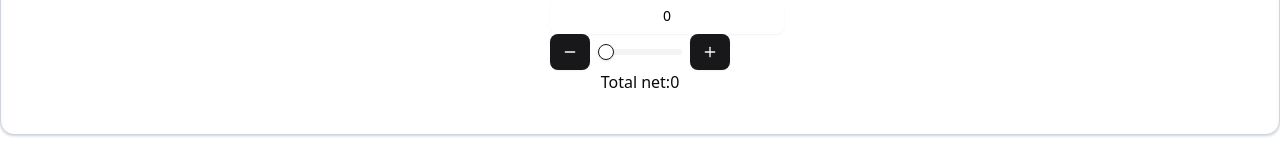
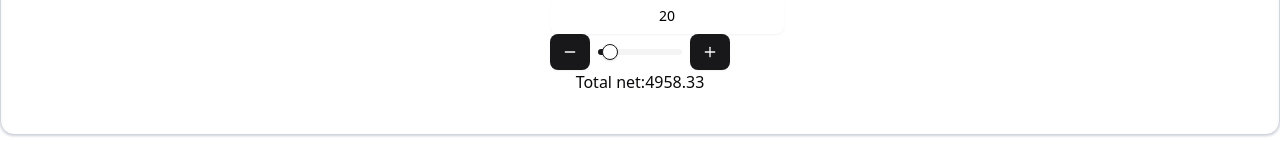
Before and after one commit to theoxnt/finanz, a React (Vite) app: page /tjm in a window 1280 px wide. Shown: the part 459-619 px from the top of the page. Built offline with nearby package versions, Linux system fonts and the light colour scheme.

Commit message:
calcul du net Total corrigé et utilisation du hook useEffect ajoutée

```diff
--- a/src/pages/Tjm.tsx
+++ b/src/pages/Tjm.tsx
@@ -7,15 +7,15 @@ import {
   CardTitle,
 } from "@/components/ui/card"
 import { useNavigate } from "react-router-dom";
-import { useState } from "react";
+import { useEffect, useState } from "react";
 
 
 export default function TJM() {
 
-  const [TJMvalue, setTJMvalue] = useState(0);
+  const [TJMvalue, setTJMvalue] = useState(350);
   const [inclTVA, setInclTVA] = useState(true);
 
-  const [taxes, setTaxes] = useState([{id: Date.now(), number: 0}]);
+  const [taxes, setTaxes] = useState([{id: Date.now(), number: 12.5}]);
 
   const listTaxes = taxes.map(tax => (
     <li className ="mt-4 flex justify-center" key={tax.id}>
@@ -50,18 +50,28 @@ export default function TJM() {
     setTaxes(newTaxes);
   }
 
-  const [workedDays, setWorkedDays] = useState(0)
+  const [workedDays, setWorkedDays] = useState(20)
 
   const computeNetTotal = () => {
     const netWithoutTax = inclTVA ? TJMvalue / 1.2 : TJMvalue
     const netWithTax = taxes.reduce((acc, current) => {
       if (current.number !== 0) {
-        return acc - (current.number / 100 * acc);
+        return acc - (current.number / 100 * TJMvalue);
       }
       return acc;
     }, netWithoutTax);
     return parseFloat((netWithTax*workedDays).toFixed(2));
   }
+
+
+
+
+
+  const [netTotal, setNetTotal] = useState(computeNetTotal());
+
+  useEffect(() => {
+    setNetTotal(computeNetTotal())
+  }, [workedDays, taxes, inclTVA, TJMvalue])
 
   const navigateTo = useNavigate();
 
@@ -117,7 +127,7 @@ export default function TJM() {
 
       <div className="justify-center flex">
         Total net:
-        {computeNetTotal()}
+        {netTotal}
       </div>
     </CardContent>
     </Card>
```
